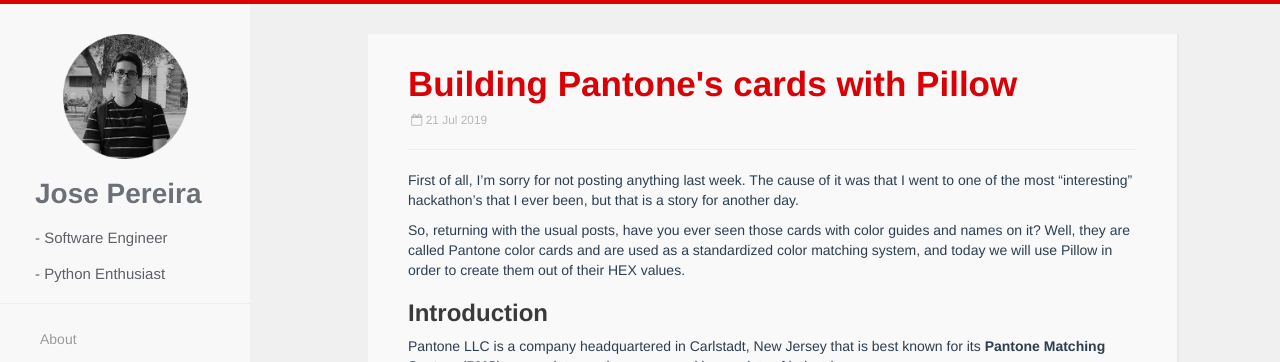
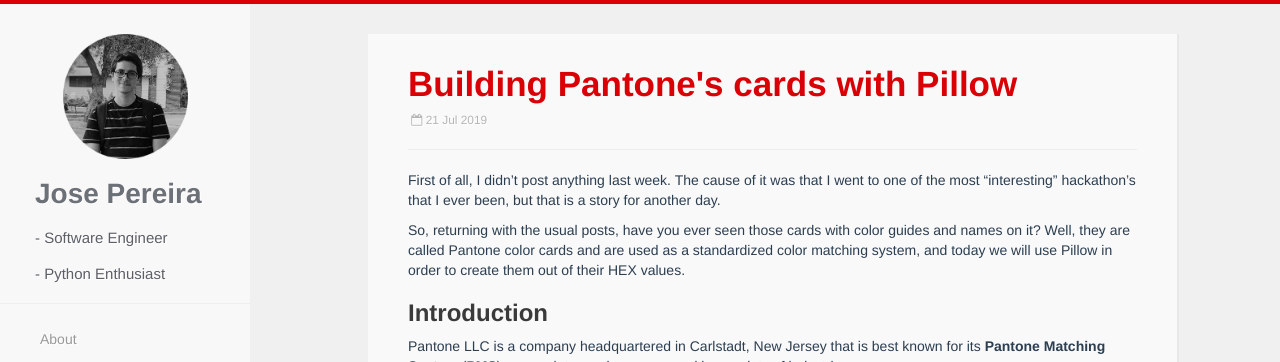
Before and after one commit to jpereiran/jpereiran.github.io, a Jekyll site: the page built from _posts/2019-07-21-Building-Pantone's-cards-with-Pillow.markdown, in a window 1280 px wide and 900 px high, cut to the strip 0-362 px from the top of the window. Built offline with Jekyll 4.4.1, drawn with Linux system fonts in a browser that asks for light colours; nearby versions of some CDN libraries; comment, search, counter and statistics services are not loaded.

Commit message:
Update 2019-07-21-Building-Pantone's-cards-with-Pillow.markdown

```diff
--- a/_posts/2019-07-21-Building-Pantone's-cards-with-Pillow.markdown
+++ b/_posts/2019-07-21-Building-Pantone's-cards-with-Pillow.markdown
@@ -4,7 +4,7 @@
 categories: articles
 abstract: Have you ever seen those cards with color guides and names on it? Well, they are called Pantone color cards and today we will use Pillow to build them out of [...]
 ---
-First of all, I'm sorry for not posting anything last week. The cause of it was that I went to one of the most "interesting" hackathon's that I ever been, but that is a story for another day.
+First of all, I didn't post anything last week. The cause of it was that I went to one of the most "interesting" hackathon's that I ever been, but that is a story for another day.
 
 So, returning with the usual posts, have you ever seen those cards with color guides and names on it? Well, they are called Pantone color cards and are used as a standardized color matching system, and today we will use Pillow in order to create them out of their HEX values.
 
```
